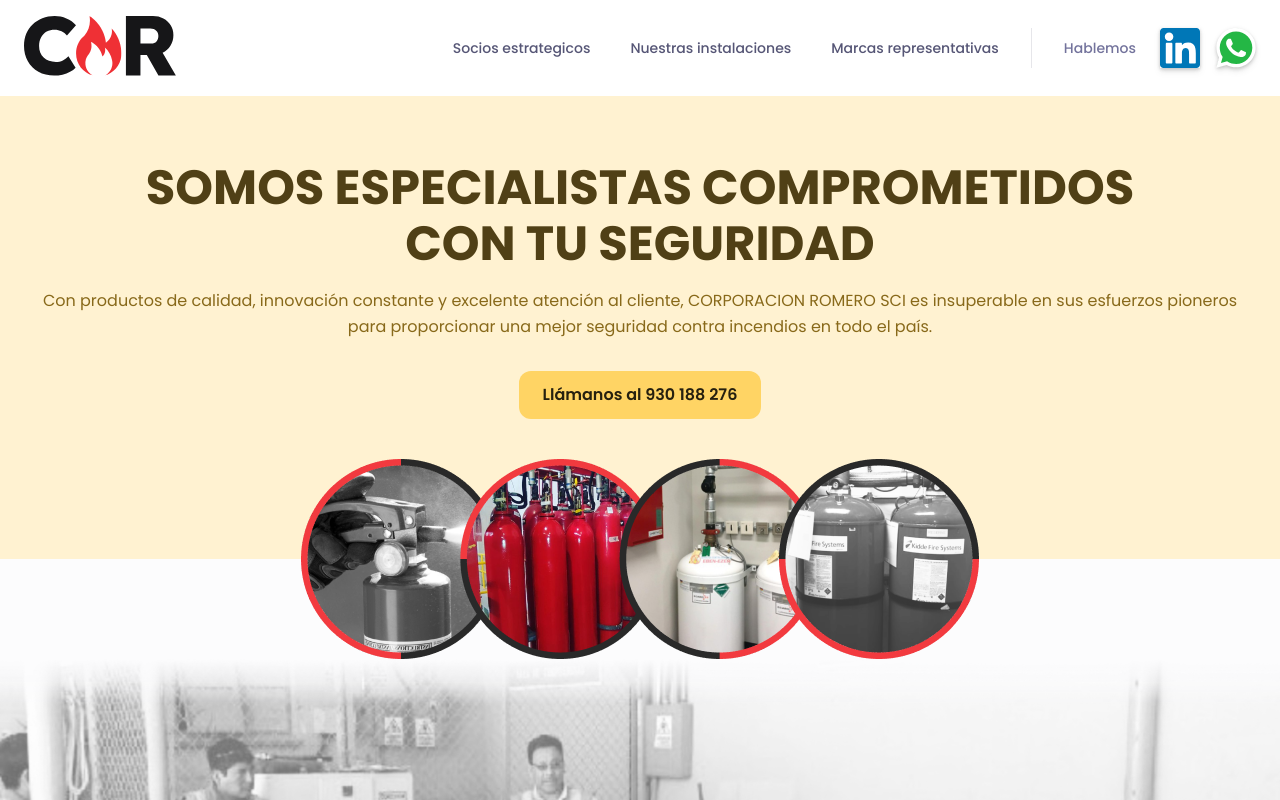
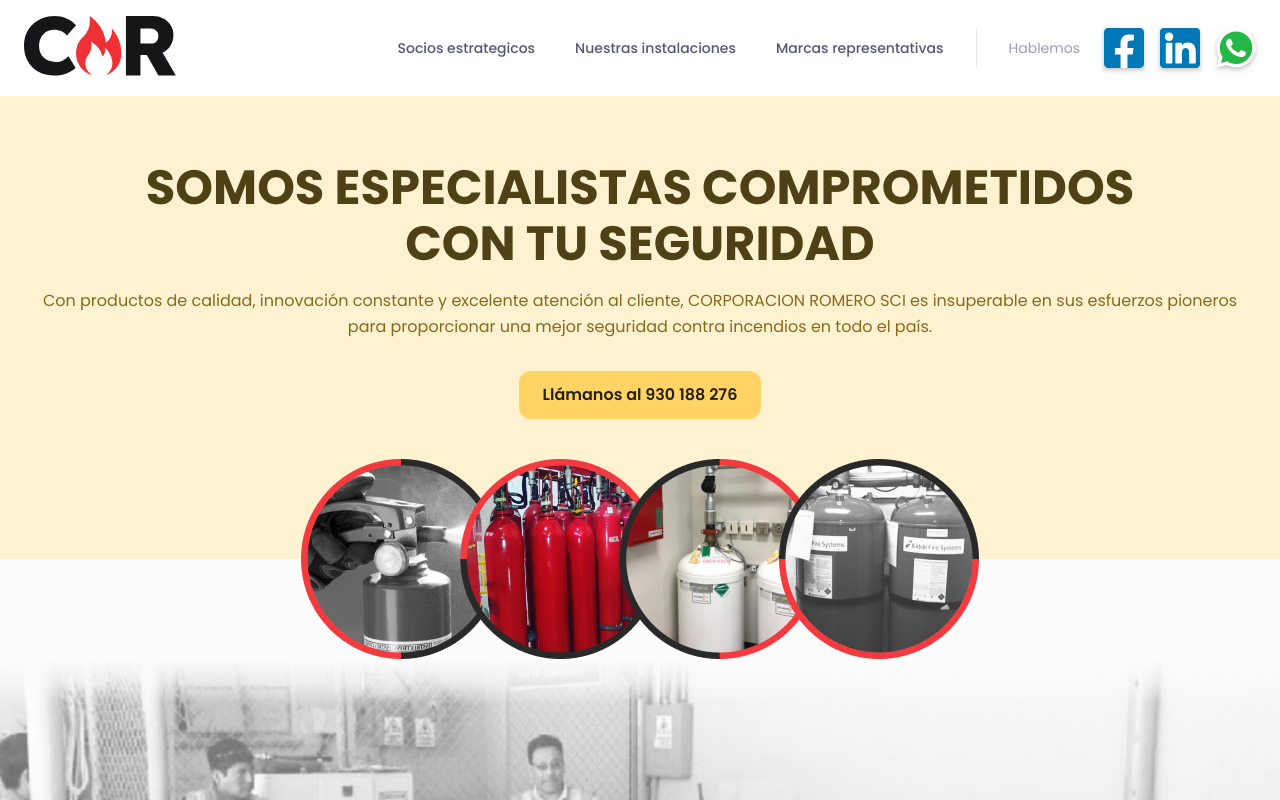
Before and after one commit to davidrivadeneyra/corporacion-romero-sci, a Next.js app: page / in a window 1280 px wide. Shown: the top 800 px of the page. Built offline with nearby package versions, Linux system fonts and the light colour scheme.

Commit message:
ÃAgrego el logo y enlace a la pagina de facebook en desktop y movil, y la web vive en su dominio

```diff
--- /dev/null
+++ b/components/icons/FacebookIcon.js
@@ -0,0 +1,22 @@
+import React from 'react'
+
+const LinkedinIcon = (props) => {
+	return (
+		<svg
+			viewBox='0 0 128 128'
+			fill='none'
+			xmlns='http://www.w3.org/2000/svg'
+			{...props}>
+			<path
+				d='M114.286 0H13.7143C10.077 0 6.58875 1.44489 4.01682 4.01682C1.44489 6.58875 0 10.077 0 13.7143V114.286C0 117.923 1.44489 121.411 4.01682 123.983C6.58875 126.555 10.077 128 13.7143 128H75.0714H114.286C117.923 128 121.411 126.555 123.983 123.983C126.555 121.411 128 117.923 128 114.286V13.7143C128 10.077 126.555 6.58875 123.983 4.01682C121.411 1.44489 117.923 0 114.286 0Z'
+				fill='white'
+			/>
+			<path
+				d='M114.286 0H13.7143C10.077 0 6.58875 1.44489 4.01682 4.01682C1.44489 6.58875 0 10.077 0 13.7143V114.286C0 117.923 1.44489 121.411 4.01682 123.983C6.58875 126.555 10.077 128 13.7143 128H52.9286V84.4829H34.9286V64H52.9286V48.3886C52.9286 30.6314 63.5 20.8229 79.6914 20.8229C87.4457 20.8229 95.5543 22.2057 95.5543 22.2057V39.6343H86.62C77.8172 39.6343 75.0714 45.0971 75.0714 50.7V64H94.7229L91.58 84.4829H75.0714V128H114.286C117.923 128 121.411 126.555 123.983 123.983C126.555 121.411 128 117.923 128 114.286V13.7143C128 10.077 126.555 6.58875 123.983 4.01682C121.411 1.44489 117.923 0 114.286 0Z'
+				fill=''
+			/>
+		</svg>
+	)
+}
+
+export default LinkedinIcon
--- /dev/null
+++ b/components/layout/FacebookButtonNavbar.js
@@ -0,0 +1,21 @@
+import React from 'react'
+import Link from 'next/link'
+import FacebookIcon from '../icons/FacebookIcon'
+
+const WhatsAppButtonNavbar = () => {
+	return (
+		<>
+			<Link
+				href='https://www.facebook.com/extintoresromero48'
+				className=''>
+				<a
+					target='_blank'
+					className='cursor-pointer drop-shadow items-center hover:scale-110 ease-in duration-300 lg:block'>
+					<FacebookIcon className='h-10 fill-[#0077B7] bg-basic-white drop-shadow-md'></FacebookIcon>
+				</a>
+			</Link>
+		</>
+	)
+}
+
+export default WhatsAppButtonNavbar
--- a/components/layout/HeaderResponsive.js
+++ b/components/layout/HeaderResponsive.js
@@ -5,6 +5,7 @@
 import MenuClose from '../icons/MenuClose'
 import WhatsAppButtonNavbar from '../layout/WhatsAppButtonNavbar'
 import LinkedinButtonNavbar from '../layout/LinkedinButtonNavbar'
+import FacebookButtonNavbar from '../layout/FacebookButtonNavbar'
 
 function HeaderResponsive() {
 	const [isOpen, setIsOpen] = useState(false)
@@ -50,10 +51,11 @@
 							</div>
 
 							<div className='flex items-center gap-6 pl-8'>
-								<p className='button-text-sm text-dark-600'>
+								<p className='text-sm text-dark-500'>
 									Hablemos
 								</p>
 								<div className='flex items-center gap-4'>
+									<FacebookButtonNavbar></FacebookButtonNavbar>
 									<LinkedinButtonNavbar></LinkedinButtonNavbar>
 									<WhatsAppButtonNavbar></WhatsAppButtonNavbar>
 								</div>
@@ -107,7 +109,13 @@
 									</button>
 								</Link>
 
-								<Link
+								<div className='flex items-center gap-6'>
+									<FacebookButtonNavbar></FacebookButtonNavbar>
+									<LinkedinButtonNavbar></LinkedinButtonNavbar>
+									{/* <WhatsAppButtonNavbar></WhatsAppButtonNavbar> */}
+								</div>
+
+								{/* <Link
 									href='https://www.linkedin.com/company/corporacion-romero-sci/'
 									passHref>
 									<a
@@ -120,7 +128,7 @@
 											className='h-4'
 										/>
 									</a>
-								</Link>
+								</Link> */}
 							</div>
 						</div>
 					)}
--- a/public/styles.css
+++ b/public/styles.css
@@ -1150,6 +1150,10 @@
 .text-center{
   text-align: center;
 }
+.text-sm{
+  font-size: 0.875rem;
+  line-height: 1.25rem;
+}
 .font-semibold{
   font-weight: 600;
 }
@@ -1223,6 +1227,10 @@
 .text-primary-100{
   --tw-text-opacity: 1;
   color: rgba(var(--primary-100), var(--tw-text-opacity));
+}
+.text-dark-300{
+  --tw-text-opacity: 1;
+  color: rgba(var(--dark-300), var(--tw-text-opacity));
 }
 .opacity-0{
   opacity: 0;
```
